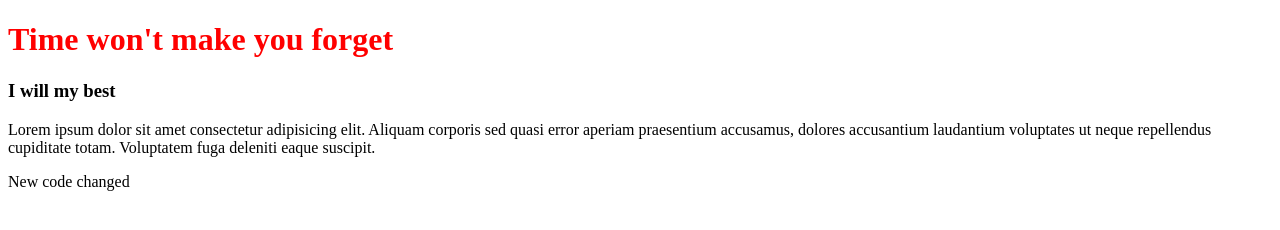
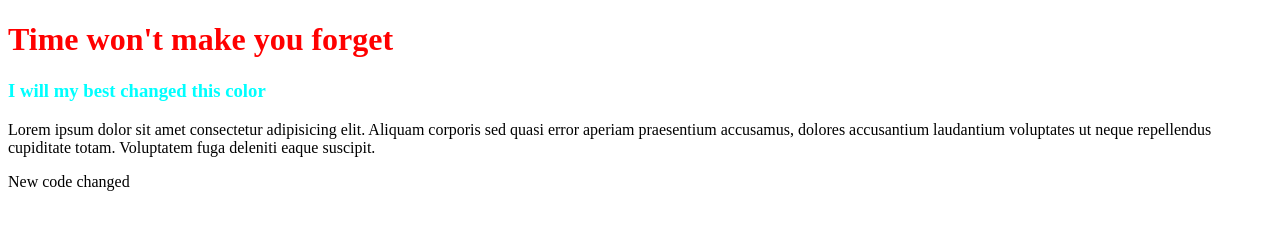
Before and after one commit to pritykhatun/my-first-repo, a plain HTML site: page index.html in a window 1280 px wide. Drawn offline with Linux system fonts and the light colour scheme.

Commit message:
changed color

```diff
--- a/index.html
+++ b/index.html
@@ -9,7 +9,7 @@
 </head>
 <body>
     <h1>Time won't make you forget</h1>
-    <h3>I will my best</h3>
+    <h3>I will my best changed this color</h3>
     <p>Lorem ipsum dolor sit amet consectetur adipisicing elit. Aliquam corporis sed quasi error aperiam praesentium accusamus, dolores accusantium laudantium voluptates ut neque repellendus cupiditate totam. Voluptatem fuga deleniti eaque suscipit.</p>
     <p>New code changed</p>
 </body>
--- a/style.css
+++ b/style.css
@@ -1,3 +1,6 @@
 h1{
     color: red;
 }
+h3{
+    color: aqua;
+}
```
